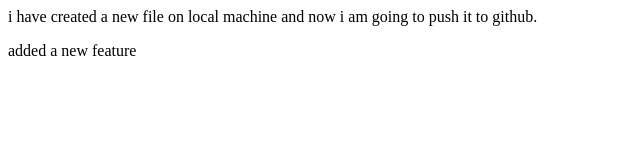
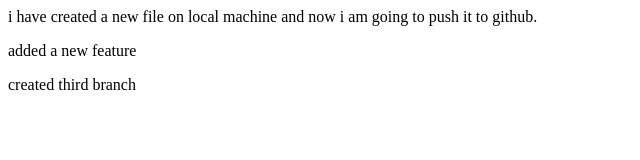
Before and after one commit to Ishika0603/localrepo, a plain HTML site: page index.html in a window 1280 px wide. Shown: the whole page, without its empty margins (0-640 px from the left). Drawn offline with Linux system fonts and the light colour scheme.

Commit message:
added another feature

```diff
--- a/index.html
+++ b/index.html
@@ -1,2 +1,3 @@
 <p>i have created a new file on local machine and now i am going to push it to github.</p>
 <p>added a new feature</p>
+<p>created third branch</p>
```
